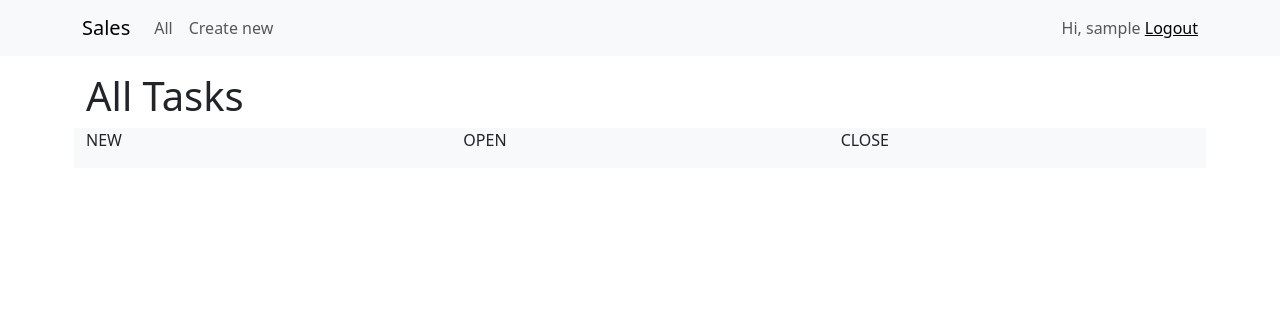
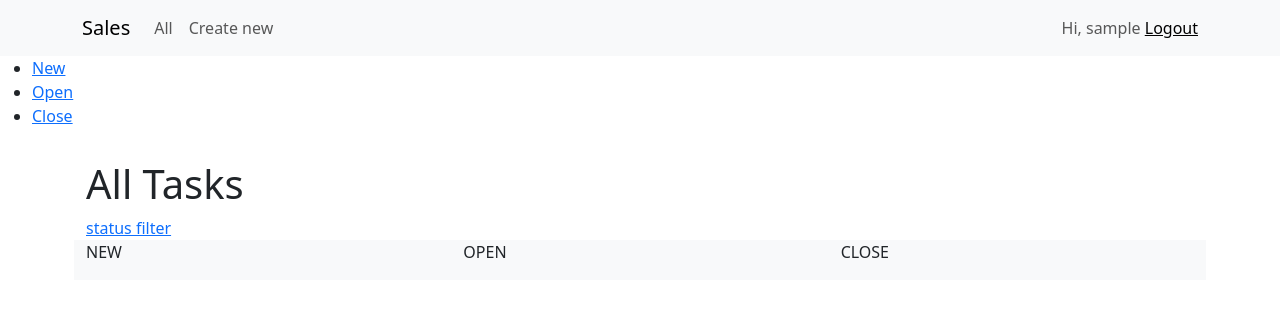
Before and after one commit to igor-gorovenko/pet_sales_funnel, a Django app: page / in a window 1280 px wide. Shown: the top 316 px of the page. Run offline with Django 4.2, Linux system fonts and the light colour scheme; the visitor is signed in with stand-in values (Sample User, id 1); data that the repository does not hold is empty; some libraries are stand-ins or nearby versions.

Commit message:
sidr step 1

```diff
--- a/sales_funnel/templates/base.html
+++ b/sales_funnel/templates/base.html
@@ -7,11 +7,16 @@
     <title>{% block title %}Title{% endblock %}</title>
     <link href="https://cdn.jsdelivr.net/npm/bootstrap@5.3.0/dist/css/bootstrap.min.css" rel="stylesheet"
         integrity="sha384-9ndCyUaIbzAi2FUVXJi0CjmCapSmO7SnpJef0486qhLnuZ2cdeRhO02iuK6FUUVM" crossorigin="anonymous">
+    <!-- sidr css -->
+    <link rel="stylesheet" href="//cdn.jsdelivr.net/jquery.sidr/2.2.1/stylesheets/jquery.sidr.dark.min.css">
+
 </head>
 
 <body>
     {% include 'include/header.html' %}
     {% include 'include/messages.html' %}
+
+    {% include 'include/sidr.html' %}
 
     {% block content %}
     {% endblock %}
@@ -20,6 +25,17 @@
     <script src="https://cdn.jsdelivr.net/npm/bootstrap@5.3.0/dist/js/bootstrap.bundle.min.js"
         integrity="sha384-geWF76RCwLtnZ8qwWowPQNguL3RmwHVBC9FhGdlKrxdiJJigb/j/68SIy3Te4Bkz"
         crossorigin="anonymous"></script>
+
+    <!-- Include jQuery -->
+    <script src="//cdn.jsdelivr.net/jquery/2.2.0/jquery.min.js"></script>
+    <!-- Include the Sidr JS -->
+    <script src="//cdn.jsdelivr.net/jquery.sidr/2.2.1/jquery.sidr.min.js"></script>
+
+    <script>
+        $(document).ready(function () {
+            $('#simple-menu').sidr();
+        });
+    </script>
 </body>
 
 </html>
--- /dev/null
+++ b/sales_funnel/templates/include/sidr.html
@@ -0,0 +1,8 @@
+<div id="sidr">
+    <!-- Your content -->
+    <ul>
+        <li><a href="#">New</a></li>
+        <li><a href="#">Open</a></li>
+        <li><a href="#">Close</a></li>
+    </ul>
+</div>
--- a/sales_funnel/templates/sales/index.html
+++ b/sales_funnel/templates/sales/index.html
@@ -6,6 +6,7 @@
 {% if request.user.is_authenticated %}
 <div class='container p-3'>
     <h1>All Tasks</h1>
+    <a id="simple-menu" href="#sidr">status filter</a>
     <div class="row">
         <div class="col-4 bg-light">
             <p>NEW</p>
```
Also changed, not shown: sales_funnel/package-lock.json (added), 1 other file.
